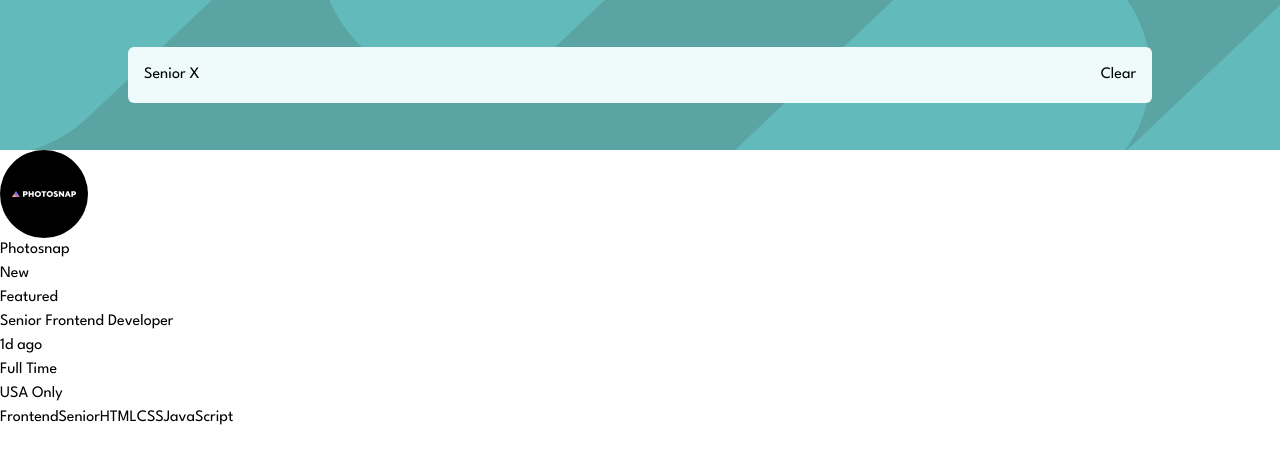
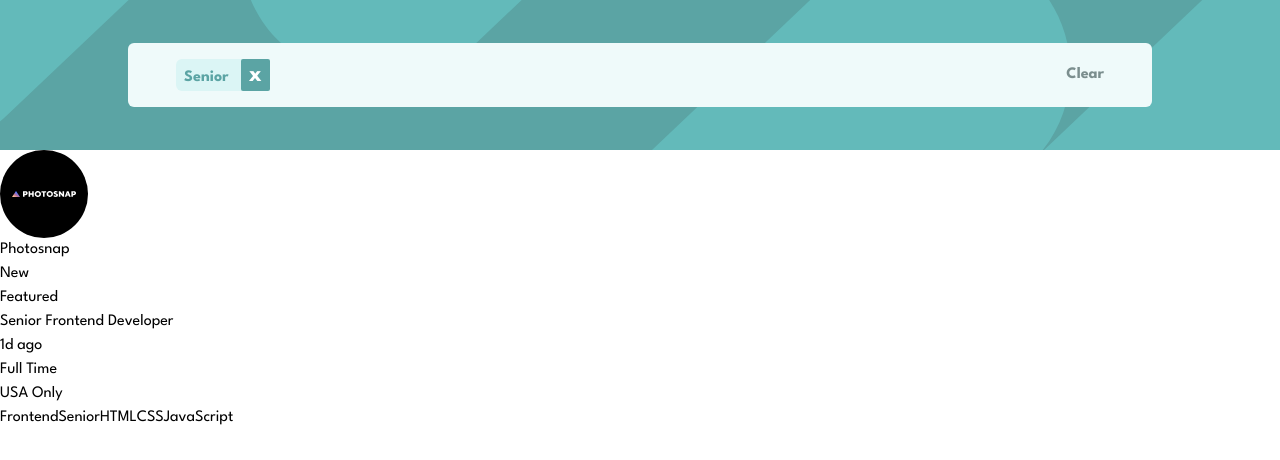
Before and after one commit to azanra/static-job-listing, a React (Vite) app: page / in a window 1280 px wide. Both pictures are taken after a click on the button "Senior". Shown: the top 460 px of the page. Built offline with nearby package versions, Linux system fonts and the light colour scheme.

Commit message:
Style the filter and search button

```diff
--- a/src/App.css
+++ b/src/App.css
@@ -5,7 +5,7 @@
     "Apple Color Emoji", "Segoe UI Emoji", "Segoe UI Symbol";
   ---Desaturated-Dark-Cyan: hsl(180, 29%, 50%);
   --Light-Gray-Cyan: hsl(180, 52%, 96%);
-  --Light-Grayish-Cyan: hsl(180, 31%, 95%);
+  --Light-Grayish-Cyan: hsl(180, 57%, 91%);
   --Dark-Grayish-Cyan: hsl(180, 8%, 52%);
   --Very-Dark-Grayish-Cyan: hsl(180, 14%, 20%);
 }
@@ -15,7 +15,7 @@ body {
 }
 
 .headerContainer {
-  background: no-repeat url("./assets/images/bg-header-desktop.svg");
+  background: center url("./assets/images/bg-header-desktop.svg");
   background-color: var(---Desaturated-Dark-Cyan);
   height: 150px;
 }
--- a/src/component/searchBar.jsx
+++ b/src/component/searchBar.jsx
@@ -6,8 +6,8 @@ export default function SearchBar() {
   const dispatch = useContext(DispatchContext);
   const { role, level, languages, tools } = selectedFilter;
   return (
-    <div className="bg-(--Light-Gray-Cyan) w-[80%] flex justify-between p-4 rounded-md">
-      <div className="flex gap-4">
+    <div className="bg-(--Light-Gray-Cyan) w-[80%] flex justify-between p-4 rounded-md px-12">
+      <div className="flex gap-6">
         {role && <SelectedFilter type="role" value={role} />}
         {level && <SelectedFilter type="level" value={level} />}
         {languages.length > 0 &&
@@ -37,6 +37,7 @@ export default function SearchBar() {
             type: "reset",
           });
         }}
+        className="text-(--Dark-Grayish-Cyan) font-bold hover:text-(---Desaturated-Dark-Cyan) cursor-pointer hover:underline"
       >
         Clear
       </button>
@@ -47,8 +48,10 @@ export default function SearchBar() {
 function SelectedFilter({ type, value }) {
   const dispatch = useContext(DispatchContext);
   return (
-    <div>
-      <span>{value} </span>
+    <div className="bg-(--Light-Grayish-Cyan) rounded-md">
+      <span className="text-(---Desaturated-Dark-Cyan) font-bold mr-2 ml-2">
+        {value}{" "}
+      </span>
       <button
         onClick={() => {
           dispatch({
@@ -57,8 +60,9 @@ function SelectedFilter({ type, value }) {
             filterValue: value,
           });
         }}
+        className="bg-(---Desaturated-Dark-Cyan) text-white text-2xl px-2 rounded-xs cursor-pointer hover:bg-black font-bold"
       >
-        X
+        x
       </button>
     </div>
   );
```
